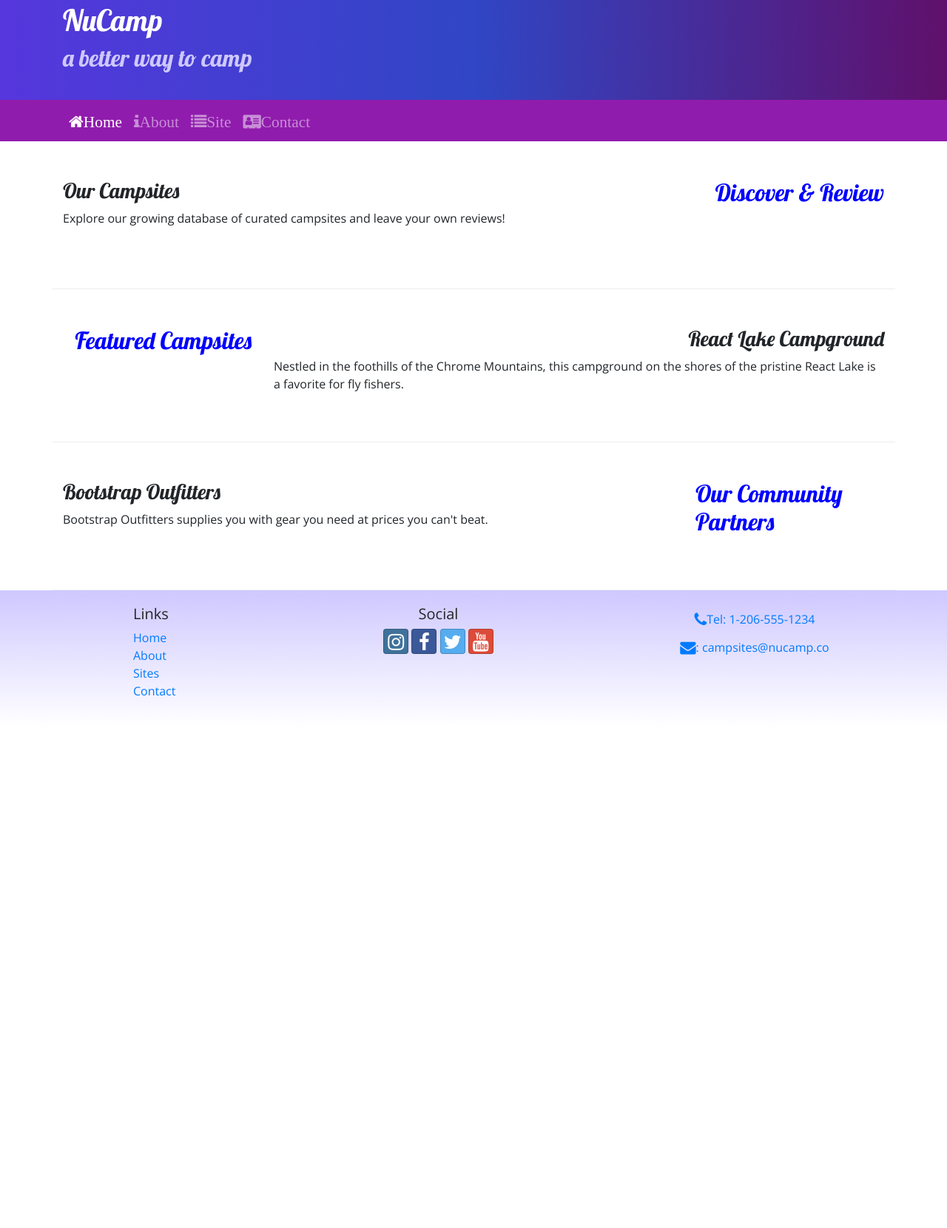
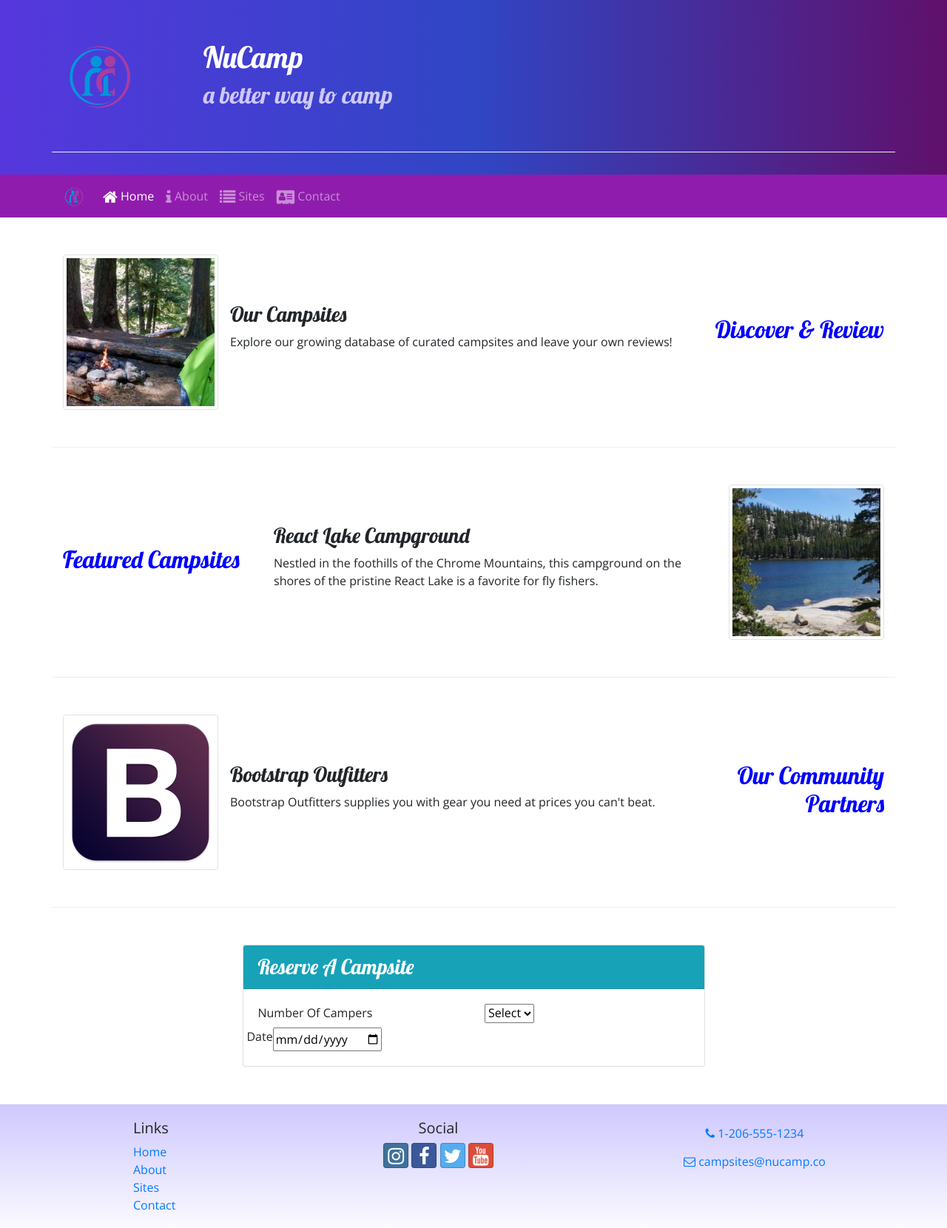
Before and after one commit to CodebyJM/projectsite, a website: page index.html in a window 1280 px wide. Shown: the part 27-1687 px from the top of the page at 74% size. Before the commit the page ends 1009 px from the top, so only its background shows below. Drawn offline with nearby package versions, Linux system fonts and the light colour scheme.

Commit message:
workshop assignment

```diff
--- a/index.html
+++ b/index.html
@@ -1,29 +1,45 @@
 <!DOCTYPE html>
 <html lang="en">
-
   <head>
     <!-- Required meta tags always come first -->
     <meta charset="utf-8" />
     <meta name="viewport" content="width=device-width, initial-scale=1" />
 
     <!-- Bootstrap CSS -->
+    <link
+      rel="stylesheet"
+      href="node_modules/bootstrap/dist/css/bootstrap.min.css"
+    />
 
-    <link rel="stylesheet" href="node_modules/bootstrap/dist/css/bootstrap.min.css" />
-    <link rel="stylesheet" href="node_modules/font-awesome/css/font-awesome.min.css" />
-    <link rel="stylesheet" href="node_modules/bootstrap-social/bootstrap-social.css" />
-
-    <link rel="stylesheet" href="https://fonts.googleapis.com/css?family=Lobster|Open+Sans" />
+    <!-- Additional CSS must be placed after Bootstrap CSS -->
+    <!-- Google Fonts -->
+    <link
+      rel="stylesheet"
+      href="https://fonts.googleapis.com/css?family=Lobster|Open+Sans"
+    />
+    <!-- Font Awesome -->
+    <link
+      rel="stylesheet"
+      href="node_modules/font-awesome/css/font-awesome.min.css"
+    />
+    <!-- Bootstrap Social -->
+    <link
+      rel="stylesheet"
+      href="node_modules/bootstrap-social/bootstrap-social.css"
+    />
+    <!-- Custom CSS -->
     <link rel="stylesheet" href="css/styles.css" />
-
 
     <title>NuCamp: A Better Way To Camp</title>
   </head>
 
   <body>
-
     <header class="jumbotron jumbotron-fluid">
       <div class="container">
-          <div class="row">
+        <div class="row row-content align-items-center">
+          <div class="col-4 col-sm-3 col-md-2 align-self-center">
+            <a href="#"><img src="img/logo.png" class="img-fluid" /></a>
+          </div>
           <div class="col">
             <h1>NuCamp</h1>
             <h2>a better way to camp</h2>
@@ -34,52 +50,154 @@
 
     <nav class="navbar navbar-expand-sm navbar-dark sticky-top">
       <div class="container">
-        <button class="navbar-toggler ml-auto" type="button" data-toggle="collapse" data-target="#nucampNavbar"><span class="navbar-toggler-icon"></span>
-
+        <a class="navbar-brand" href="#"
+          ><img src="img/logo.png" height="30" width="30"
+        /></a>
+        <button
+          class="navbar-toggler"
+          type="button"
+          data-toggle="collapse"
+          data-target="#nucampNavbar"
+        >
+          <span class="navbar-toggler-icon"></span>
         </button>
         <div class="collapse navbar-collapse" id="nucampNavbar">
           <ul class="navbar-nav">
-              <li class="nav-item active"><a class="nav-link" href="#"><i class="fa fa-home fa-lg">Home</i></a></li>
-            <li class="class=nav-item"><a class="nav-link" href="aboutus.html"><i class="fa fa-info fa-lg">About</i></a></li>
-            <li  class="nav-item"><a class="nav-link" href="#"><i class="fa fa-list fa-lg">Site</i></a></li>
-            <li class="nav-item"><a class="nav-link" href="contactus.html"><i class="fa fa-address-card fa-lg">Contact</i></a>
+            <li class="nav-item active">
+              <a class="nav-link" href="#"
+                ><i class="fa fa-home fa-lg"></i> Home</a
+              >
+            </li>
+            <li class="nav-item">
+              <a class="nav-link" href="aboutus.html"
+                ><i class="fa fa-info fa-lg"></i> About</a
+              >
+            </li>
+            <li class="nav-item">
+              <a class="nav-link" href="#"
+                ><i class="fa fa-list fa-lg"></i> Sites</a
+              >
+            </li>
+            <li class="nav-item">
+              <a class="nav-link" href="contactus.html"
+                ><i class="fa fa-address-card fa-lg"></i> Contact</a
+              >
+            </li>
           </ul>
         </div>
       </div>
     </nav>
 
-
-
     <div class="container">
-
-
-          <div class="row row-content align-items-content ">
+      <div class="row row-content align-items-center">
         <div class="col-sm-4 order-sm-last col-md-3">
           <h2 class="text-sm-right">Discover & Review</h2>
         </div>
         <div class="col">
+          <div class="media">
+            <img
+              class="d-flex mr-3 img-thumbnail"
+              src="img/breadcrumb-trail-thumb.jpg"
+              alt="Breadcrumb Trail"
+            />
+            <div class="media-body align-self-center">
               <h3>Our Campsites</h3>
-                <p class="d-none d-sm-block">Explore our growing database of curated campsites and leave your own reviews!</p>
+              <p class="d-none d-sm-block">
+                Explore our growing database of curated campsites and leave your
+                own reviews!
+              </p>
+            </div>
+          </div>
         </div>
       </div>
 
-          <div class="row row-content align-items-content">
+
+
+      <div class="row row-content align-items-center">
         <div class="col-sm-4 col-md-3">
-                <h2 class="text-sm-right">Featured Campsites</h2>
+          <h2>Featured Campsites</h2>
         </div>
         <div class="col">
-              <h3 class="text-sm-right">React Lake Campground</h3>
-              <p class="d-none d-sm-block">Nestled in the foothills of the Chrome Mountains, this campground on the shores of the pristine React Lake is a favorite for fly fishers.</p>
+          <div class="media">
+            <div class="media-body align-self-center">
+              <h3>React Lake Campground</h3>
+              <p class="d-none d-sm-block">
+                Nestled in the foothills of the Chrome Mountains, this campground on
+                the shores of the pristine React Lake is a favorite for fly fishers.
+              </p>
+            </div>
+            <img
+          class="d-flex ml-3 img-thumbnail"
+          src="img/react-lake-thumb.jpg"
+          alt="Breadcrumb Trail"
+             />
+          </div>
         </div>
       </div>
 
-          <div class="row row-content align-items-content">
+
+
+      <div class="row row-content align-items-center">
         <div class="col-sm-4 order-sm-last col-md-3">
-              <h2>Our Community Partners</h2>
+          <h2 class="text-sm-right">Our Community Partners</h2>
         </div>
         <div class="col">
+          <div class="media">
+            <img
+              class="d-flex mr-3 img-thumbnail"
+              src="img/bootstrap-thumb.png"
+              alt="Bootstrap Outfitters"
+            />
+            <div class="media-body align-self-center">
               <h3>Bootstrap Outfitters</h3>
-              <p class="d-none d-sm-block">Bootstrap Outfitters supplies you with gear you need at prices you can't beat.</p>
+              <p class="d-none d-sm-block">
+                Bootstrap Outfitters supplies you with gear you need at prices
+                you can't beat.
+              </p>
+            </div>
+          </div>
+        </div>
+      </div>
+    </div>
+
+
+    <div class="row row-content align-items-center">
+      <div class="col-md-6 mx-auto">
+        <div class="card">
+          <h3 class="card-header text-white bg-info">Reserve A Campsite</h3>
+            <div class="card-body">
+              <form action="">
+                <div class="row">
+                  <div class="col-sm-6">
+                  <label for="">Number Of Campers</label>
+                </div>
+                  <div class="col">
+                   <select name="numCampers" id="numCampers">
+                     <option>Select</option>
+                     <option value="1">1</option>
+                     <option value="2">2</option>
+                     <option value="3">3</option>
+                     <option value="4">4</option>
+                     <option value="5">5</option>
+                     <option value="6">6</option>
+                   </select>
+                  </div>
+
+
+                </div>
+                <div class="row">
+                  <label for="Date">Date</label>
+
+                  <input type="date" name="date" id="date" placeholder="mm/dd/yyyy">
+
+
+
+                </div>
+
+              </form>
+
+            </div>
+
         </div>
       </div>
     </div>
@@ -98,25 +216,42 @@
           </div>
           <div class="col-6 col-sm-5 text-center">
             <h5>Social</h5>
-
-            <a class="btn btn-social-icon btn-instagram"  href="http://instagram.com/"><i class="fa fa-instagram"></i></a>
-            <a class="btn btn-social-icon btn-facebook"  href="http://facebook.com/"><i class="fa fa-facebook"></i></a>
-            <a class="btn btn-social-icon btn-twitter"  href="http://twitter.com/"><i class="fa fa-twitter"></i></a>
-            <a class="btn btn-social-icon btn-google"  href="http://youtube.com/"><i class="fa fa-youtube"></i></a>
+            <a
+              class="btn btn-social-icon btn-instagram"
+              href="http://instagram.com/"
+              ><i class="fa fa-instagram"></i
+            ></a>
+            <a
+              class="btn btn-social-icon btn-facebook"
+              href="http://facebook.com/"
+              ><i class="fa fa-facebook"></i
+            ></a>
+            <a
+              class="btn btn-social-icon btn-twitter"
+              href="http://twitter.com/"
+              ><i class="fa fa-twitter"></i
+            ></a>
+            <a class="btn btn-social-icon btn-google" href="http://youtube.com/"
+              ><i class="fa fa-youtube"></i
+            ></a>
           </div>
           <div class="col-sm-4 text-center">
-          <a role="button" class="btn btn-link" href="tel:+12065551234"><i class="fa fa-phone fa-lg text-primary"></i>Tel: 1-206-555-1234</a><br />
-          <a role="button" class="btn btn-link" href="mailto:campsites@nucamp.co"><i class="fa fa-envelope fa-lg"></i>: campsites@nucamp.co</a>
+            <a role="button" class="btn btn-link" href="tel:+12065551234"
+              ><i class="fa fa-phone"></i> 1-206-555-1234</a
+            ><br />
+            <a
+              role="button"
+              class="btn btn-link"
+              href="mailto:campsites@nucamp.co"
+              ><i class="fa fa-envelope-o"></i> campsites@nucamp.co</a
+            >
           </div>
         </div>
       </div>
     </footer>
-
     <!-- jQuery must come first, then Popper.js, then the Bootstrap JavaScript plugins.-->
     <script src="node_modules/jquery/dist/jquery.slim.min.js"></script>
     <script src="node_modules/popper.js/dist/umd/popper.min.js"></script>
     <script src="node_modules/bootstrap/dist/js/bootstrap.min.js"></script>
-
   </body>
-
 </html>
```
Also changed, not shown: aboutus.html (+1 -1 lines), img/bootstrap-thumb.png (added), img/breadcrumb-trail-thumb.jpg (added), img/breadcrumb-trail.jpg (added), img/chrome-river-thumb.jpg (added), img/chrome-river.jpg (added), img/logo.png (added), img/react-lake-thumb.jpg (added), img/react-lake.jpg (added), 1 other file. Lines whose indentation alone changed are shown as unchanged.
